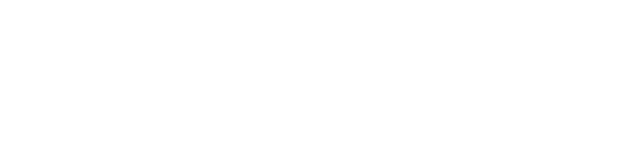
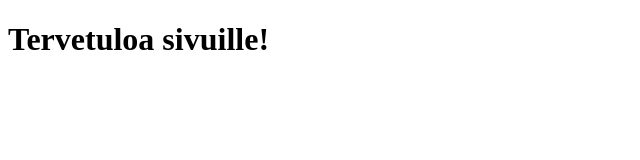
Before and after one commit to Veera776/kotisivu, a plain HTML site: page index.html in a window 1280 px wide. Shown: the whole page, without its empty margins (0-640 px from the left). Drawn offline with Linux system fonts and the light colour scheme.

Commit message:
ensimmäiset muokkaukset

```diff
--- a/index.html
+++ b/index.html
@@ -1,2 +1,18 @@
+<!DOCTYPE html>
+<html lang="en">
+<head>
+    <meta charset="UTF-8">
+    <meta name="viewport" content="width=device-width, initial-scale=1.0">
+    <title>Veeran kotisivut</title>
+    <link rel="stylesheet" href="style.css">
+
+</head>
+<body>
+
+  <h1>Tervetuloa sivuille!</h1>
+
+</body>
+
+</html>
 <html>
 </html>
```
